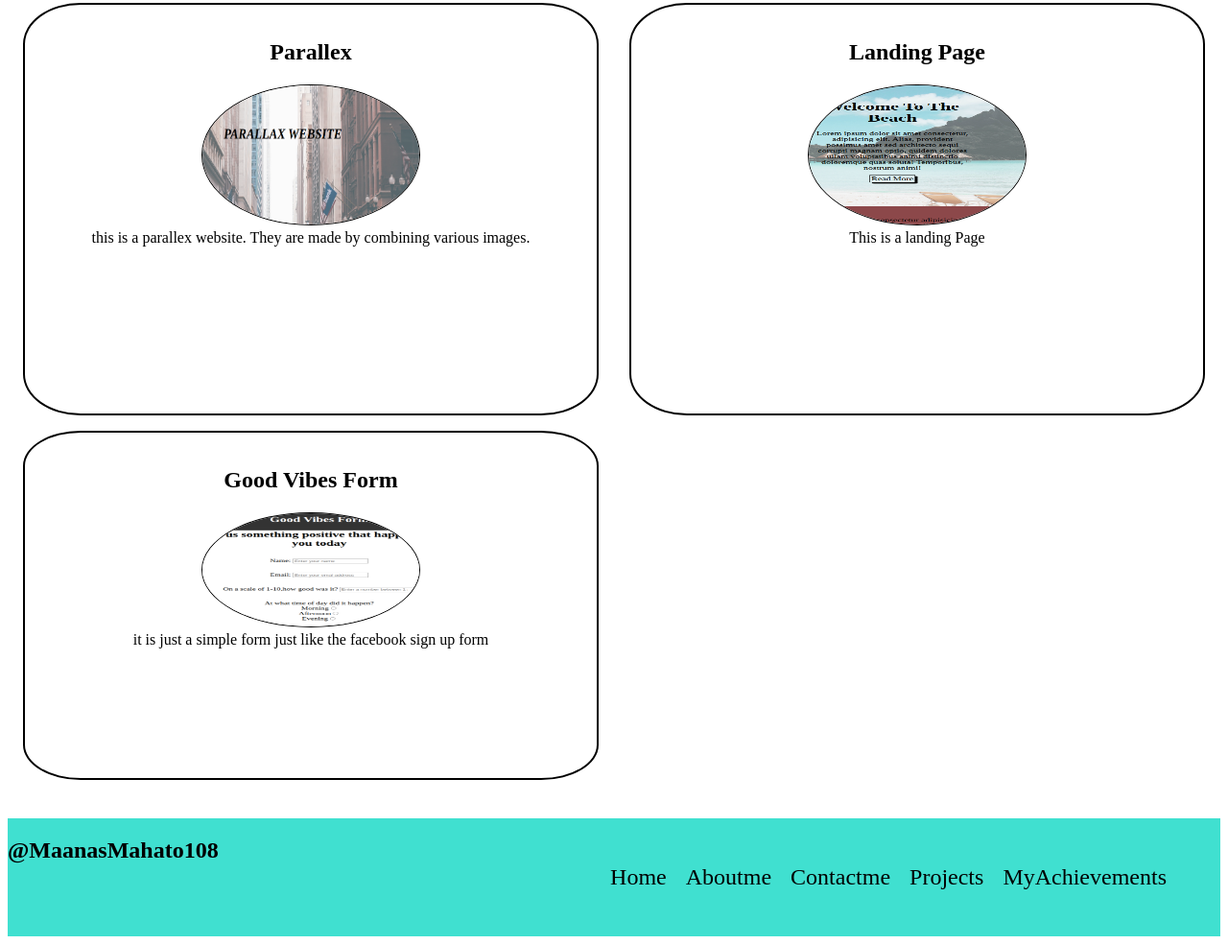
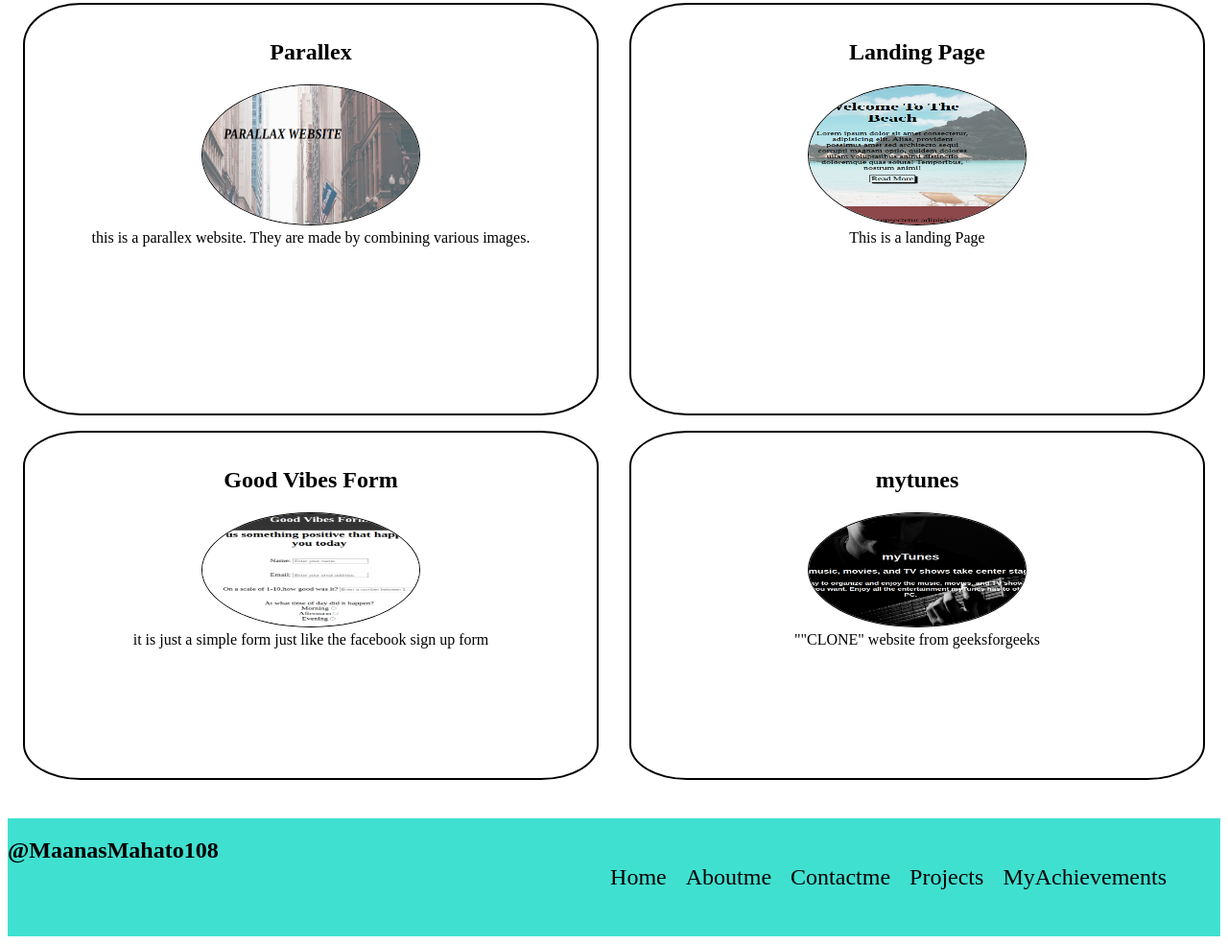
Before and after one commit to maanasmahato108/portifolio, a plain HTML site: page projects.html in a window 1280 px wide. Shown: the part 731-1715 px from the top of the page at 96% size. Drawn offline with Linux system fonts and the light colour scheme.

Commit message:
portifolio_v2.2

```diff
--- a/projects.html
+++ b/projects.html
@@ -67,6 +67,15 @@
                         src="./images/goodvibesPHOTO.png" alt="Image"></a>
                 <div>it is just a simple form just like the facebook sign up form</div>
             </div>
+
+            <div class="website" id="project5">
+                <h2>mytunes</h2>
+                <a href="https://maanasmahato108.github.io/mytunes/" target="_blank"><img
+                        src="./images/mytunes.png" alt="Image"></a>
+                <div>""CLONE" website from geeksforgeeks</div>
+            </div>
+
+
         </div>
     </div>
 
@@ -84,7 +93,6 @@
             </ul>
         </div>
     </nav>
-
 </body>
 
 </html>
```
Also changed, not shown: images/mytunes.png (added).
